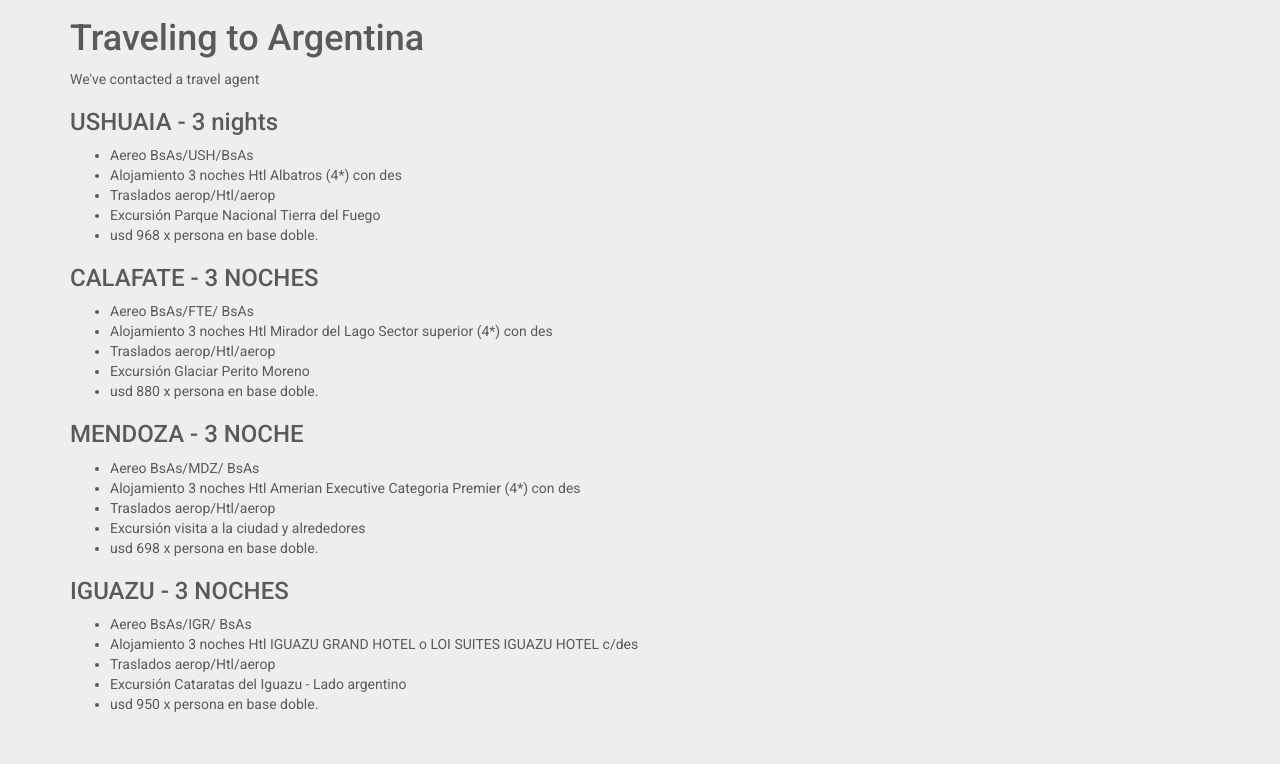
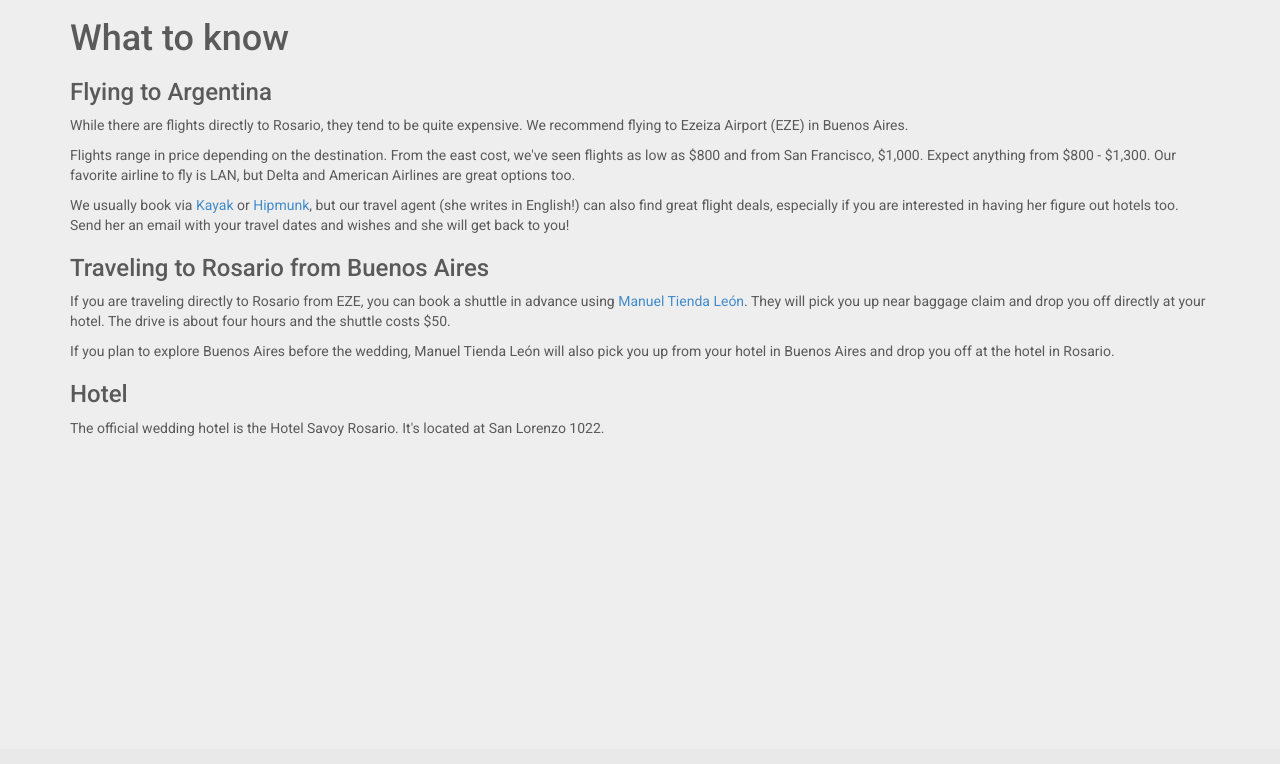
Before and after one commit to burdzwastaken/ashley.santi.io, a Flask app: page /travel in a window 1280 px wide. Shown: the part 51-815 px from the top of the page. After the commit the page ends 487 px from the top, so only its background shows below. Run offline with Flask 2, Linux system fonts and the light colour scheme; some libraries are stand-ins or nearby versions.

Commit message:
added travel information for getting to rosario

```diff
--- a/templates/travel.html
+++ b/templates/travel.html
@@ -3,45 +3,26 @@
 
 {% block content %}
   <div class="container">
-    <h1>Traveling to Argentina</h1>
+    <h1>What to know</h1>
 
-    <p>We've contacted a travel agent </p>
+    <h3>Flying to Argentina</h3>
+    While there are flights directly to Rosario, they tend to be quite expensive. We recommend flying to Ezeiza Airport (EZE) in Buenos Aires.</p>
 
-    <h3>USHUAIA - 3 nights</h3>
-    <ul>
-      <li>Aereo BsAs/USH/BsAs</li>
-      <li>Alojamiento 3 noches Htl Albatros  (4*) con des</li>
-      <li>Traslados aerop/Htl/aerop</li>
-      <li>Excursión Parque Nacional Tierra del Fuego</li>
-      <li>usd 968 x persona en base doble.</li>
-    </ul>
+    <p>Flights range in price depending on the destination. From the east cost, we've seen flights as low as $800 and from San Francisco, $1,000. Expect anything from $800 - $1,300. Our favorite airline to fly is LAN, but Delta and American Airlines are great options too.</p>
 
-    <h3>CALAFATE - 3 NOCHES</h3>
-    <ul>
-      <li>Aereo BsAs/FTE/ BsAs</li>
-      <li>Alojamiento 3 noches Htl Mirador del Lago Sector superior (4*) con des</li>
-      <li>Traslados aerop/Htl/aerop</li>
-      <li>Excursión Glaciar Perito Moreno</li>
-      <li>usd 880 x persona en base doble.</li>
-    </ul>
+    <p>We usually book via <a href="https://kayak.com">Kayak</a> or <a href="http://hipmunk.com">Hipmunk</a>, but our travel agent (she writes in English!) can also find great flight deals, especially if you are interested in having her figure out hotels too. Send her an email with your travel dates and wishes and she will get back to you!</p>
 
-    <h3>MENDOZA - 3 NOCHE</h3>
-    <ul>
-      <li>Aereo BsAs/MDZ/ BsAs</li>
-      <li>Alojamiento 3 noches Htl Amerian Executive Categoria Premier (4*) con des</li>
-      <li>Traslados aerop/Htl/aerop</li>
-      <li>Excursión visita a la ciudad y alrededores</li>
-      <li>usd 698 x persona en base doble.</li>
-    </ul>
+    <h3>Traveling to Rosario from Buenos Aires</h3>
 
-    <h3>IGUAZU  - 3 NOCHES</h3>
-    <ul>
-      <li>Aereo BsAs/IGR/ BsAs</li>
-      <li>Alojamiento 3 noches Htl IGUAZU GRAND HOTEL  o LOI SUITES IGUAZU HOTEL  c/des</li>
-      <li>Traslados aerop/Htl/aerop</li>
-      <li>Excursión Cataratas del Iguazu - Lado argentino</li>
-      <li>usd 950 x persona en base doble.</li>
-    </ul>
+    <p>If you are traveling directly to Rosario from EZE, you can book a shuttle in advance using <a href="http://mtlrosario.com.ar/consultas">Manuel Tienda León</a>. They will pick you up near baggage claim and drop you off directly at your hotel. The drive is about four hours and the shuttle costs $50.</a></p>
+
+    <p>If you plan to explore Buenos Aires before the wedding, Manuel Tienda León will also pick you up from your hotel in Buenos Aires and drop you off at the hotel in Rosario.
+
+    <h3>Hotel</h3>
+    <p> The official wedding hotel is the Hotel Savoy Rosario. It's located at San Lorenzo 1022.</p>
+
+
+
 
   </div><!-- /.container -->
 {% endblock %}
```
